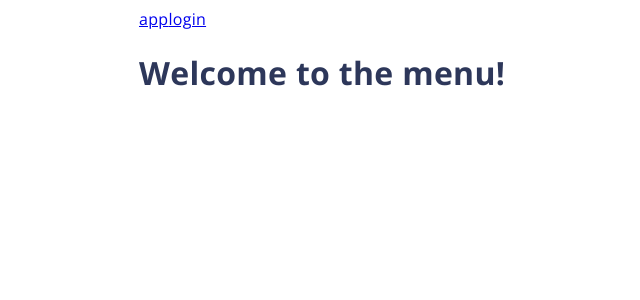
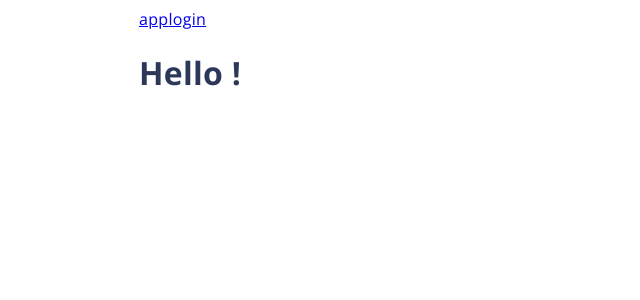
Before and after one commit to dlt-v/Chatlog, a React (Create React App) app: page / in a window 1280 px wide. Shown: the top 300 px of the page, without its empty margins (309-949 px from the left). Built offline with nearby package versions, Linux system fonts and the light colour scheme.

Commit message:
Add Main page component

```diff
--- a/src/App.tsx
+++ b/src/App.tsx
@@ -2,6 +2,7 @@ import { BrowserRouter as Router, Switch, Route, Link } from 'react-router-dom';
 import { UserDataProvider } from './UserDataContext';
 
 import { Login } from './pages/Login';
+import { Main } from './pages/Main';
 export function App() {
     return (
         <UserDataProvider>
@@ -11,7 +12,7 @@ export function App() {
 
                 <Switch>
                     <Route exact path="/">
-                        <h1>Welcome to the menu!</h1>
+                        <Main />
                     </Route>
                     <Route path="/login">
                         <Login />
--- a/src/pages/Login.tsx
+++ b/src/pages/Login.tsx
@@ -77,7 +77,6 @@ export const Login: React.FC = () => {
 
     return (
         <div className="login">
-            <h3>Login as: {user.name}</h3>
             <div className="login__container">
                 <img src={artwork} alt={artwork} className="login__artwork" />
             </div>
--- /dev/null
+++ b/src/pages/Main.tsx
@@ -0,0 +1,8 @@
+import React, { useContext } from 'react';
+import { UserDataContext } from '../UserDataContext';
+
+export const Main: React.FC = () => {
+    const { user, setUser } = useContext(UserDataContext);
+
+    return <h1>Hello {user.name}!</h1>;
+};
```
